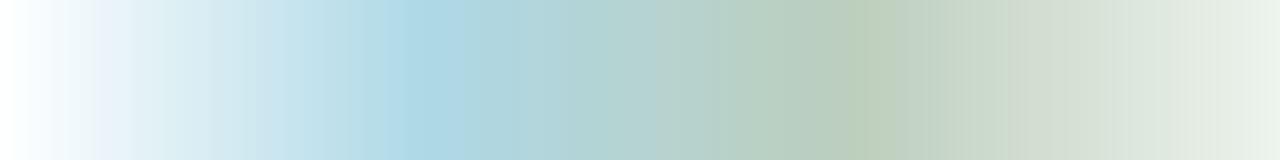
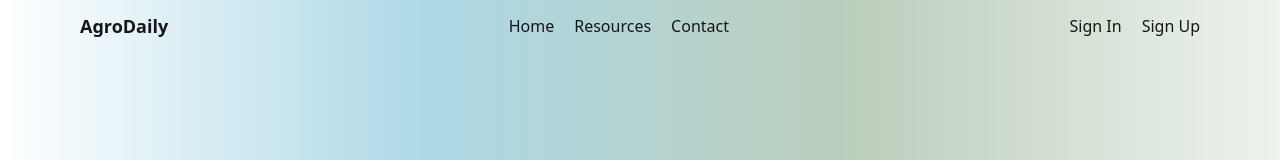
Before and after one commit to IsGameliel/agrodaily, a Next.js app: page / in a window 1280 px wide. Shown: the top 160 px of the page. Built offline with nearby package versions, Linux system fonts and the light colour scheme.

Commit message:
menu created

```diff
--- a/package.json
+++ b/package.json
@@ -13,6 +13,7 @@
     "next": "14.2.14",
     "react": "^18",
     "react-dom": "^18",
+    "react-icons": "^5.3.0",
     "swiper": "^11.1.14"
   },
   "devDependencies": {
--- /dev/null
+++ b/src/app/components/Nav.tsx
@@ -0,0 +1,95 @@
+'use client';
+import Link from 'next/link'
+import { useState } from 'react'
+import { FaBars, FaTimes } from 'react-icons/fa'
+
+const Nav = () => {
+  const [isMenuOpen, setIsMenuOpen] = useState(false);
+  const isUserLoggedIn = false;
+
+  const toggleMenu = () => {
+    setIsMenuOpen(!isMenuOpen);
+  }
+
+  return (
+    <nav className='flex items-center justify-between w-full mb-1 pt-3'>
+      {/* Logo on the left */}
+      <Link href="/" className='flex gap-2 flex-center logo'>
+        AgroDaily
+      </Link>
+
+      {/* Hamburger for mobile */}
+      <div className='sm:hidden flex items-center'>
+        <button onClick={toggleMenu} className='text-2xl'>
+          {isMenuOpen ? <FaTimes /> : <FaBars />} {/* Toggle between hamburger and close icons */}
+        </button>
+      </div>
+
+      {/* Centered menu for desktop */}
+      <div className='hidden sm:flex flex-1 justify-center'>
+        <div className='flex gap-5'>
+          <Link href='/' className=''>
+            Home
+          </Link>
+          <Link href='/resources' className=''>
+            Resources
+          </Link>
+          <Link href='/contact' className=''>
+            Contact
+          </Link>
+        </div>
+      </div>
+
+      {/* Sign In/Sign Up on the right (desktop) */}
+      <div className='hidden sm:flex gap-5'>
+        {isUserLoggedIn ? (
+          <Link href='/profile' className=''>
+            Profile
+          </Link>
+        ) : (
+          <>
+            <Link href='/signin' className=''>
+              Sign In
+            </Link>
+            <Link href='/signup' className=''>
+              Sign Up
+            </Link>
+          </>
+        )}
+      </div>
+
+      {/* Mobile menu panel */}
+      {isMenuOpen && (
+        <div className='absolute top-0 right-0 bg-white shadow-md p-6 w-3/4 h-screen sm:hidden'>
+          <div className='flex flex-col gap-4'>
+            <Link href='/' className='' onClick={toggleMenu}>
+              Home
+            </Link>
+            <Link href='/resources' className='' onClick={toggleMenu}>
+              Resources
+            </Link>
+            <Link href='/contact' className='' onClick={toggleMenu}>
+              Contact
+            </Link>
+            {isUserLoggedIn ? (
+              <Link href='/profile' className='' onClick={toggleMenu}>
+                Profile
+              </Link>
+            ) : (
+              <>
+                <Link href='/signin' className='' onClick={toggleMenu}>
+                  Sign In
+                </Link>
+                <Link href='/signup' className='' onClick={toggleMenu}>
+                  Sign Up
+                </Link>
+              </>
+            )}
+          </div>
+        </div>
+      )}
+    </nav>
+  );
+}
+
+export default Nav;
--- a/src/app/layout.tsx
+++ b/src/app/layout.tsx
@@ -1,5 +1,8 @@
 import React, { ReactNode } from 'react';
 import '@styles/globals.css';
+import '@styles/mobile.css';
+import Link from 'next/link';
+import Nav from './components/Nav';
 
 export const metadata = {
   title: 'Agrodaily',
@@ -18,10 +21,8 @@ const Layout: React.FC<LayoutProps> = ({ children }) => {
         <meta name="viewport" content="width=device-width, initial-scale=1.0" />
       </head>
       <body className="bg-gradient">
-        <nav>
-          {/* Your navigation content here */}
-        </nav>
         <main>
+          <Nav />
           {children}
         </main>
       </body>
--- a/src/app/page.tsx
+++ b/src/app/page.tsx
@@ -41,7 +41,7 @@ export default function Home() {
   const [activeSlideIndex, setActiveSlideIndex] = useState(0);
 
   return (
-    <section className="grid grid-cols-1 md:grid-cols-2 gap-4 items-center">
+    <section className="grid grid-cols-1 md:grid-cols-2 gap-4 items-center home_section">
       {/* Text Section */}
       <div className="flex flex-col justify-center p-4">
         <h3 className="head_text text-left green_gradient">
--- a/src/styles/globals.css
+++ b/src/styles/globals.css
@@ -60,3 +60,6 @@ body {
 .bg_img{
   margin-top: 10rem;
 }
+.logo{
+  @apply text-lg font-bold;
+}
--- /dev/null
+++ b/src/styles/mobile.css
@@ -0,0 +1,13 @@
+@media (max-width: 640px) { /* For screens smaller than 640px (typical mobile) */
+    body {
+        padding-left: 1rem;
+        padding-right: 1rem;
+    }
+
+    .bg_img{
+        margin-top: 2rem;
+      }
+      .home_section{
+        margin-top: -9rem !important;
+      }
+}
```
Also changed, not shown: 1 other file (tests, documents, lock files or other folders).
